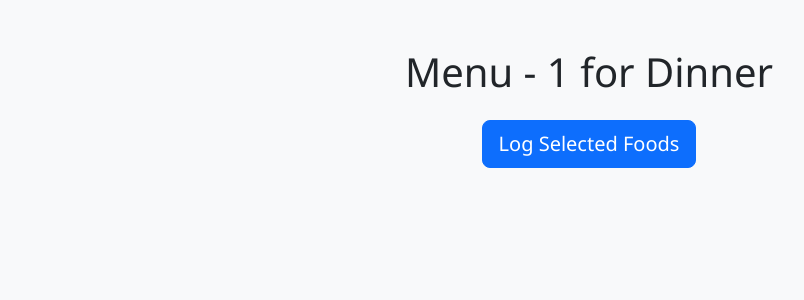
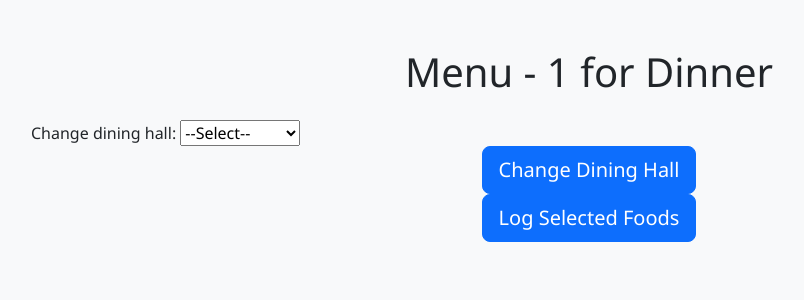
Before and after one commit to 06seanlee/terp-eats, a Flask app: page /menu in a window 1280 px wide. Shown: the top 300 px of the page, without its empty margins (51-855 px from the left). Run offline with Flask 3, Linux system fonts and the light colour scheme; the visitor is signed in with stand-in values (Sample User, id 1); data that the repository does not hold is empty.

Commit message:
Add 'change dining hall' button to allow user to change dining hall while on menu

```diff
--- a/app.py
+++ b/app.py
@@ -59,13 +59,12 @@
 
 @app.route("/menu", methods=["GET", "POST"])
 def menu():
-
     dining_hall = session.get("dining_hall")
     current_date = scraper.get_formatted_date() # used for logging
     # date = scraper.get_formatted_date() # auto filled date used for displaying (based on current)
     date = "12/19/2025" # HARD CODED FOR TESTING
-    # meal = scraper.get_meal_type() # auto filled meal type (based on current)
-    meal = "dinner" # HARD CODED FOR TESTING
+    meal = scraper.get_meal_type() # auto filled meal type (based on current)
+    # meal = "dinner" # HARD CODED FOR TESTING
 
 
     print("SESSION STATE:")
@@ -77,6 +76,15 @@
         return redirect(url_for("select_dining_hall"))
 
     if request.method == "POST":
+        # user wants to change dining hall
+        if request.form.get("change-dining-hall"):
+            dining_hall = request.form.get("dining-hall")
+
+            if dining_hall != session.get("dining_hall") and dining_hall != "Placeholder":
+                session["dining_hall"] = dining_hall
+            return redirect(url_for("menu"))
+
+
         selected_food_ids = request.form.getlist("food_id")
 
         for food_id in selected_food_ids:
@@ -87,7 +95,7 @@
             else:
                 database.log_food(False, session.get("guest_id"), food_id, quantity, current_date, meal) # log food using guest id
 
-        return redirect(url_for("dashboard"))  # TODO: CHANGE TO DASHBOARD
+        return redirect(url_for("dashboard"))
 
 
     foods_by_station = database.get_foods_by_meal(meal, date, dining_hall)
--- a/templates/menu.html
+++ b/templates/menu.html
@@ -33,6 +33,21 @@
     <h1 class="mb-4 text-center">
         Menu - {{ session["dining_hall"] }} for {{ meal.capitalize() }}
     </h1>
+    <form method="POST">
+        <label for="dining-hall">Change dining hall:</label>
+        <select name="dining-hall">
+            <option value="Placeholder">--Select--</option>
+            <option value="South Campus">South</option>
+            <option value="Yahentamitsi Dining Hall">Yahentamitsi</option>
+            <option value="251 North">251 North</option>
+        </select>
+
+        <div class="text-center">
+            <button type="submit" name="change-dining-hall" value = "change-dining-hall" class="btn btn-primary btn-lg">
+                Change Dining Hall
+            </button>
+        </div>
+    </form>
 
     <form method="POST">
         {% for station, station_foods in foods.items() %}
@@ -81,7 +96,7 @@
         {% endfor %}
 
         <div class="text-center">
-            <button type="submit" class="btn btn-primary btn-lg">
+            <button type="submit" name = "log-foods" class="btn btn-primary btn-lg">
                 Log Selected Foods
             </button>
         </div>
```
